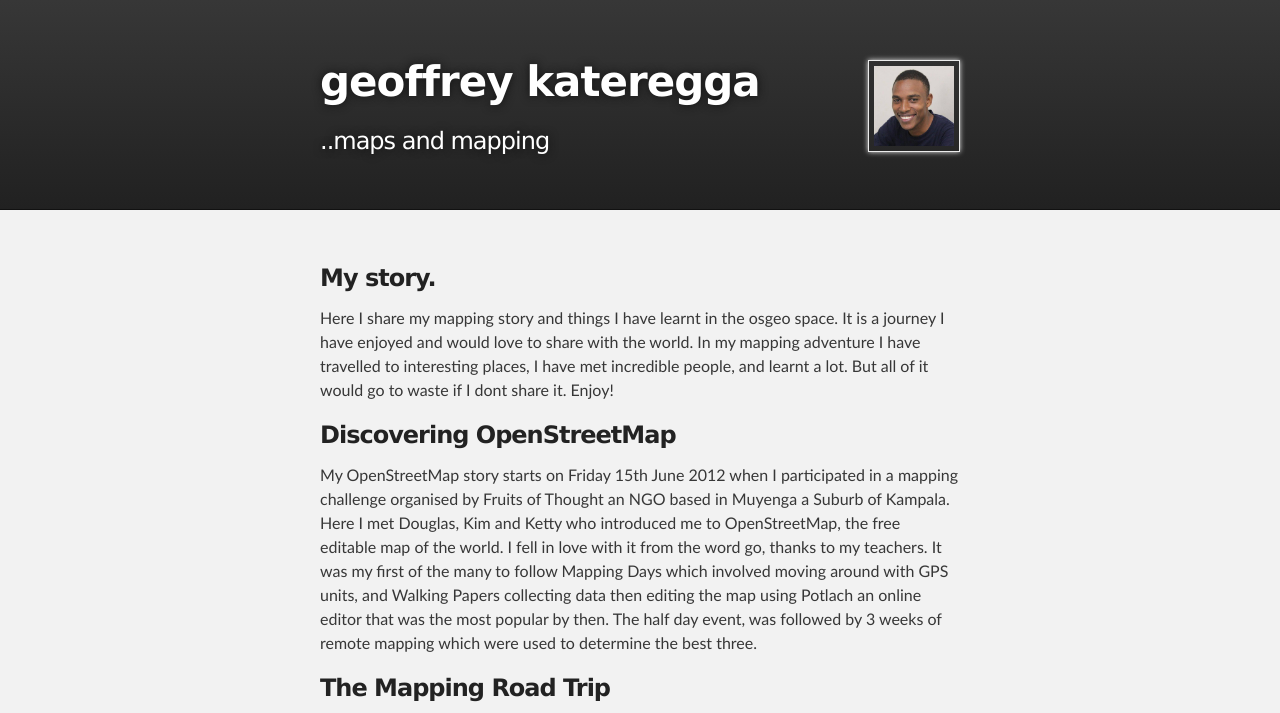
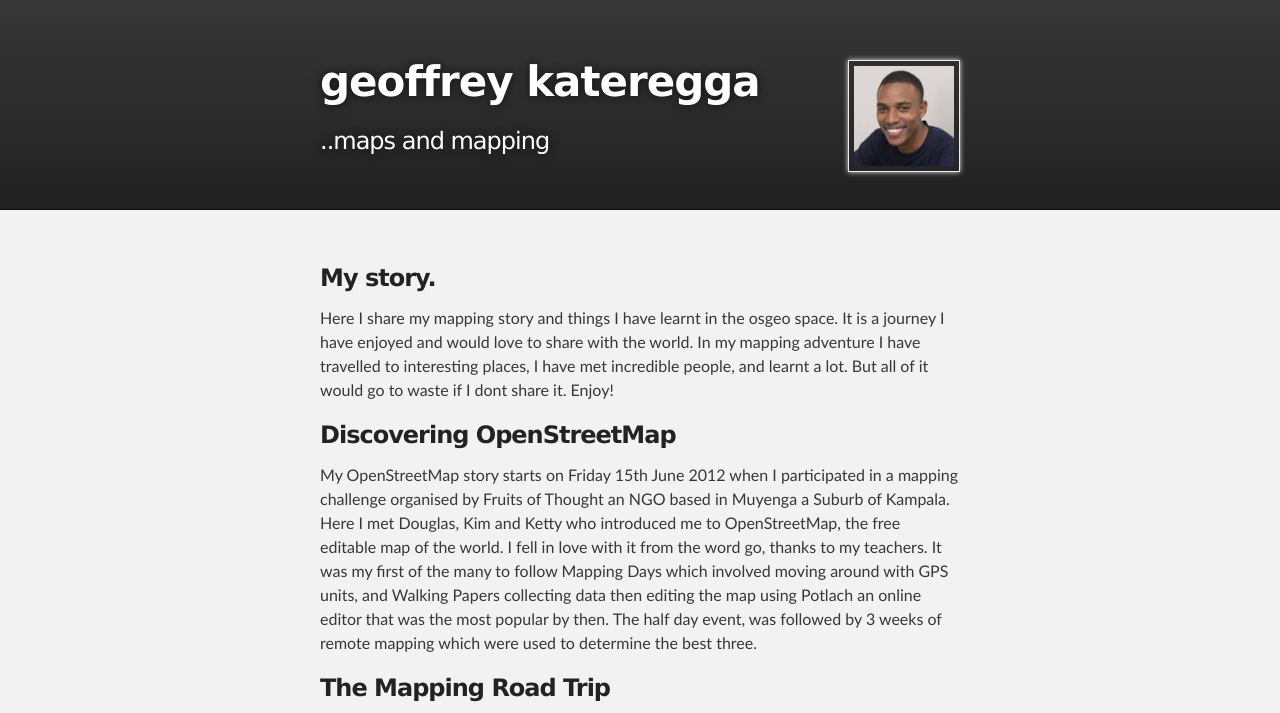
Before and after one commit to kateregga1/kateregga1.github.io, a plain HTML site: page index.html in a window 1280 px wide. Shown: the top 713 px of the page. Drawn offline with Linux system fonts and the light colour scheme.

Commit message:
Update index.html

```diff
--- a/index.html
+++ b/index.html
@@ -17,7 +17,7 @@
     <div id="header_wrap" class="outer">
         <header class="inner">
 
-          <img src="images/jfrek.jpg" style='float:right' alt="Geoffrey Kateregga" height="80" width="80">
+          <img src="images/jfrek.jpg" style='float:right' alt="Geoffrey Kateregga" height="100" width="100">
           <h1 id="project_title">geoffrey kateregga</h1>
           <h2 id="project_tagline">..maps and mapping</h2>
 
```
